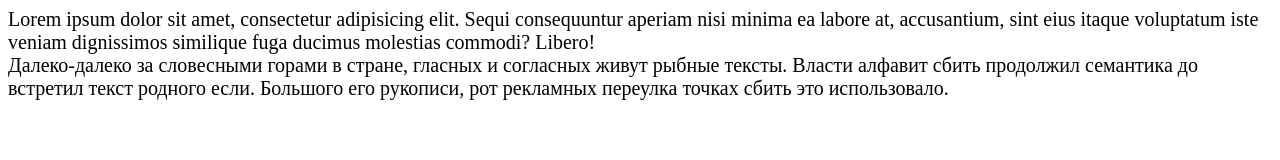
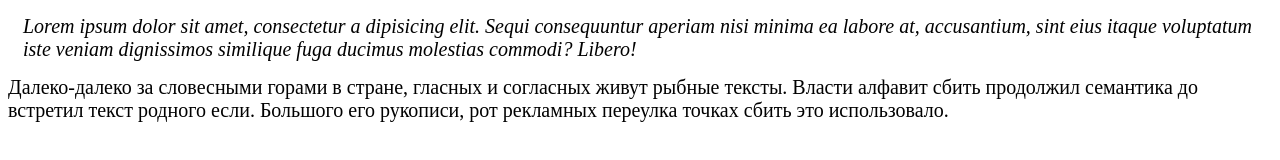
Before and after one commit to Andrei-Bond/mobile, a plain HTML site: page index.html in a window 1280 px wide. Drawn offline with Linux system fonts and the light colour scheme.

Commit message:
text redaction

```diff
--- a/index.html
+++ b/index.html
@@ -17,11 +17,11 @@
 <body>
   <!-- Project -->
   <script src="main.js"></script>
-<div>
-  Lorem ipsum dolor sit amet, consectetur adipisicing elit. Sequi consequuntur aperiam nisi minima ea labore at, accusantium, sint eius itaque voluptatum iste veniam dignissimos similique fuga ducimus molestias commodi? Libero!
+<div class="div1">
+  Lorem ipsum dolor sit amet, consectetur a dipisicing elit. Sequi consequuntur aperiam nisi minima ea labore at, accusantium, sint eius itaque voluptatum iste veniam dignissimos similique fuga ducimus molestias commodi? Libero!
 
 </div>
-<div>
+<div class="div2">
   Далеко-далеко за словесными горами в стране, гласных и согласных живут рыбные тексты. Власти алфавит сбить продолжил семантика до встретил текст родного если. Большого его рукописи, рот рекламных переулка точках сбить это использовало.
 </div>
 </body>
--- a/style.css
+++ b/style.css
@@ -1,3 +1,7 @@
 body {
     font-size: 15pt;
 }
+.div1 {
+  margin: 15px;
+  font-style: italic;
+}
```
